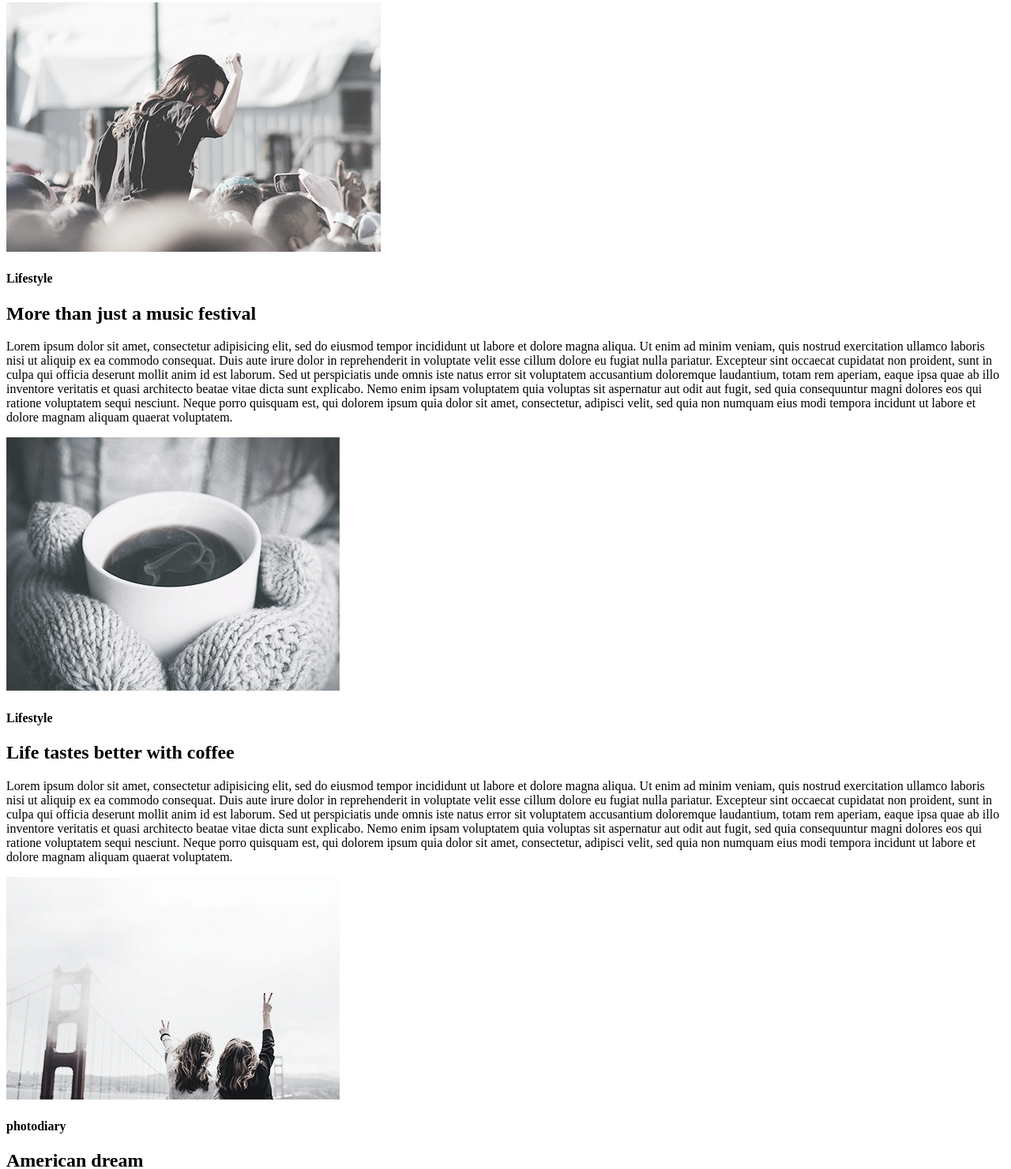
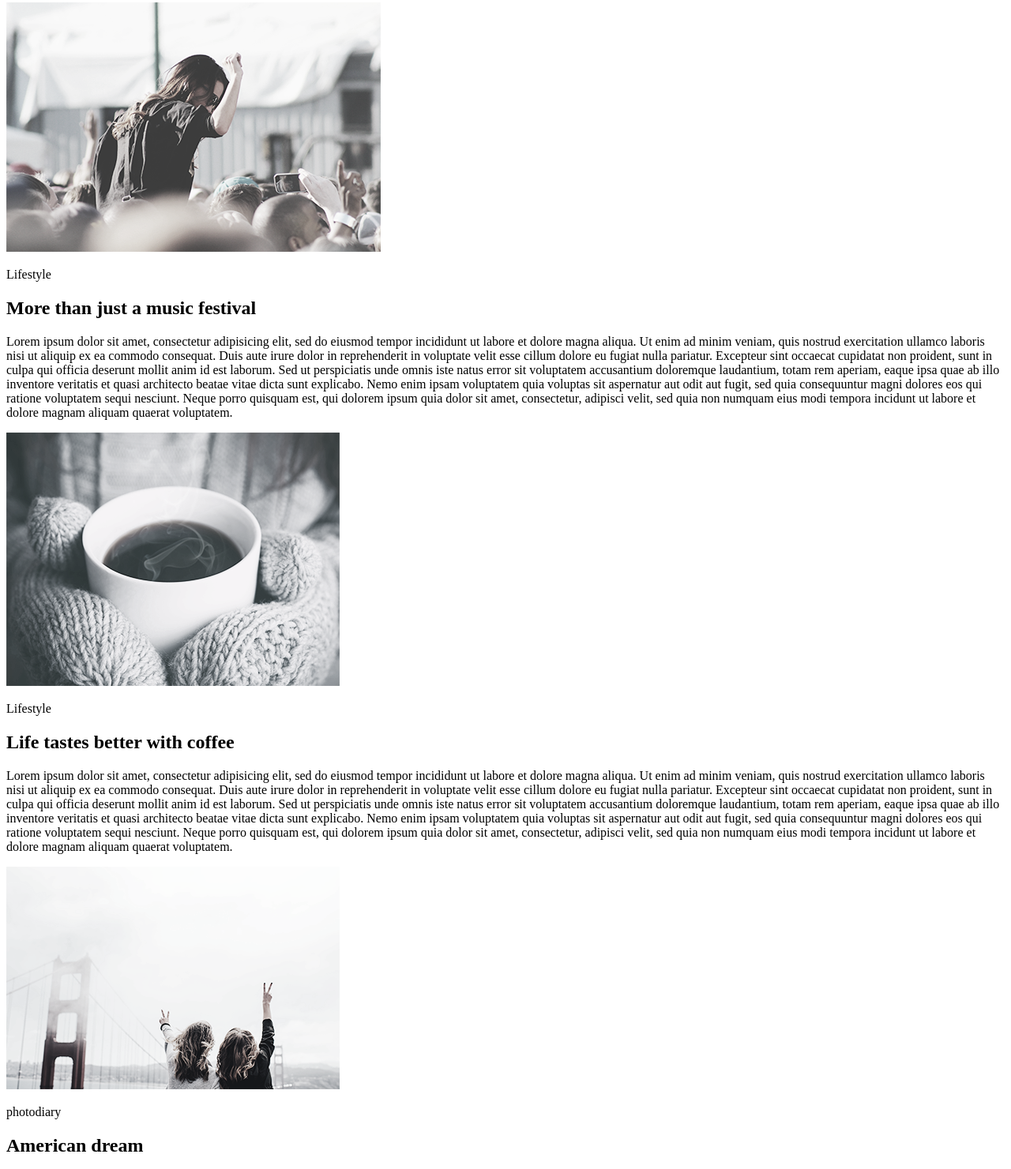
Before and after one commit to jackil182/goit-fe-course, a plain HTML site: page Module-1/index.html in a window 1280 px wide. Shown: the part 101-1582 px from the top of the page at 79% size. Drawn offline with Linux system fonts and the light colour scheme.

Commit message:
corrected the mistake in tags

```diff
--- a/Module-1/index.html
+++ b/Module-1/index.html
@@ -17,25 +17,25 @@
     </header>
     <section class="blog-post">
         <img src="./img/music-festival.png" alt="girl at the music festival" class="blog-post-img">
-        <h4 class="blog-post-tag">Lifestyle</h4>
+        <p class="blog-post-tag">Lifestyle</p>
         <h2 class="blog-post-title">More than just a music festival</h2>
         <p class="blog-post-text">Lorem ipsum dolor sit amet, consectetur adipisicing elit, sed do eiusmod tempor incididunt ut labore et dolore magna aliqua. Ut enim ad minim veniam, quis nostrud exercitation ullamco laboris nisi ut aliquip ex ea commodo consequat. Duis aute irure dolor in reprehenderit in voluptate velit esse cillum dolore eu fugiat nulla pariatur. Excepteur sint occaecat cupidatat non proident, sunt in culpa qui officia deserunt mollit anim id est laborum. Sed ut perspiciatis unde omnis iste natus error sit voluptatem accusantium doloremque laudantium, totam rem aperiam, eaque ipsa quae ab illo inventore veritatis et quasi architecto beatae vitae dicta sunt explicabo. Nemo enim ipsam voluptatem quia voluptas sit aspernatur aut odit aut fugit, sed quia consequuntur magni dolores eos qui ratione voluptatem sequi nesciunt. Neque porro quisquam est, qui dolorem ipsum quia dolor sit amet, consectetur, adipisci velit, sed quia non numquam eius modi tempora incidunt ut labore et dolore magnam aliquam quaerat voluptatem.</p>
     </section>
     <section class="blog-post">
         <img src="./img/coffee.png" alt="cup of coffee" class="blog-post-img">
-        <h4 class="blog-post-tag">Lifestyle</h4>
+        <p class="blog-post-tag">Lifestyle</p>
         <h2 class="blog-post-title">Life tastes better with coffee</h2>
         <p class="blog-post-text">Lorem ipsum dolor sit amet, consectetur adipisicing elit, sed do eiusmod tempor incididunt ut labore et dolore magna aliqua. Ut enim ad minim veniam, quis nostrud exercitation ullamco laboris nisi ut aliquip ex ea commodo consequat. Duis aute irure dolor in reprehenderit in voluptate velit esse cillum dolore eu fugiat nulla pariatur. Excepteur sint occaecat cupidatat non proident, sunt in culpa qui officia deserunt mollit anim id est laborum. Sed ut perspiciatis unde omnis iste natus error sit voluptatem accusantium doloremque laudantium, totam rem aperiam, eaque ipsa quae ab illo inventore veritatis et quasi architecto beatae vitae dicta sunt explicabo. Nemo enim ipsam voluptatem quia voluptas sit aspernatur aut odit aut fugit, sed quia consequuntur magni dolores eos qui ratione voluptatem sequi nesciunt. Neque porro quisquam est, qui dolorem ipsum quia dolor sit amet, consectetur, adipisci velit, sed quia non numquam eius modi tempora incidunt ut labore et dolore magnam aliquam quaerat voluptatem.</p>
     </section>
     <section class="blog-post">
         <img src="./img/american-dream.png" alt="two girls near the bridge" class="blog-post-img">
-        <h4 class="blog-post-tag">photodiary</h4>
+        <p class="blog-post-tag">photodiary</p>
         <h2 class="blog-post-title">American dream</h2>
         <p class="blog-post-text">Lorem ipsum dolor sit amet, consectetur adipisicing elit, sed do eiusmod tempor incididunt ut labore et dolore magna aliqua. Ut enim ad minim veniam, quis nostrud exercitation ullamco laboris nisi ut aliquip ex ea commodo consequat. Duis aute irure dolor in reprehenderit in voluptate velit esse cillum dolore eu fugiat nulla pariatur. Excepteur sint occaecat cupidatat non proident, sunt in culpa qui officia deserunt mollit anim id est laborum. Sed ut perspiciatis unde omnis iste natus error sit voluptatem accusantium doloremque laudantium, totam rem aperiam, eaque ipsa quae ab illo inventore veritatis et quasi architecto beatae vitae dicta sunt explicabo. Nemo enim ipsam voluptatem quia voluptas sit aspernatur aut odit aut fugit, sed quia consequuntur magni dolores eos qui ratione voluptatem sequi nesciunt. Neque porro quisquam est, qui dolorem ipsum quia dolor sit amet, consectetur, adipisci velit, sed quia non numquam eius modi tempora incidunt ut labore et dolore magnam aliquam quaerat voluptatem.</p>
     </section>
     <section class="blog-post">
         <img src="./img/in-alps.png" alt="a girl in the mountains" class="blog-post-img">
-        <h4 class="blog-post-tag">photodiary</h4>
+        <p class="blog-post-tag">photodiary</p>
         <h2 class="blog-post-title">A day exploring the Alps</h2>
         <p class="blog-post-text">Lorem ipsum dolor sit amet, consectetur adipisicing elit, sed do eiusmod tempor incididunt ut labore et dolore magna aliqua. Ut enim ad minim veniam, quis nostrud exercitation ullamco laboris nisi ut aliquip ex ea commodo consequat. Duis aute irure dolor in reprehenderit in voluptate velit esse cillum dolore eu fugiat nulla pariatur. Excepteur sint occaecat cupidatat non proident, sunt in culpa qui officia deserunt mollit anim id est laborum. Sed ut perspiciatis unde omnis iste natus error sit voluptatem accusantium doloremque laudantium, totam rem aperiam, eaque ipsa quae ab illo inventore veritatis et quasi architecto beatae vitae dicta sunt explicabo. Nemo enim ipsam voluptatem quia voluptas sit aspernatur aut odit aut fugit, sed quia consequuntur magni dolores eos qui ratione voluptatem sequi nesciunt. Neque porro quisquam est, qui dolorem ipsum quia dolor sit amet, consectetur, adipisci velit, sed quia non numquam eius modi tempora incidunt ut labore et dolore magnam aliquam quaerat voluptatem.</p>
     </section>
```
